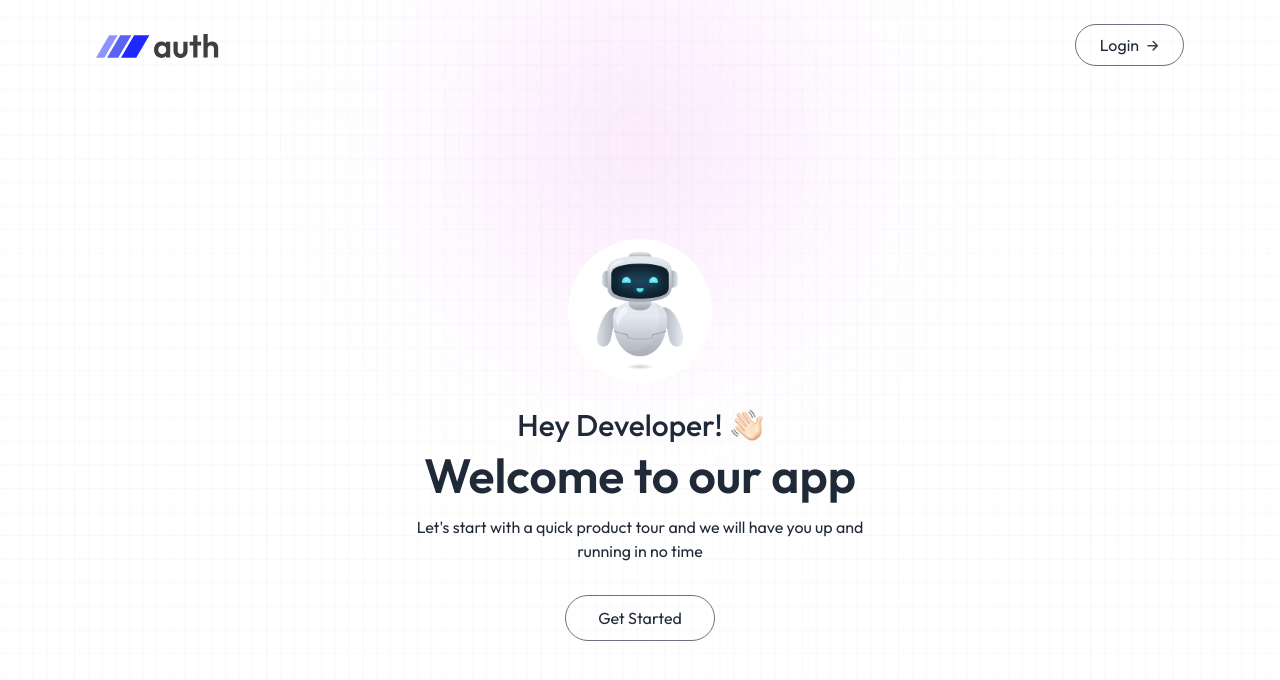
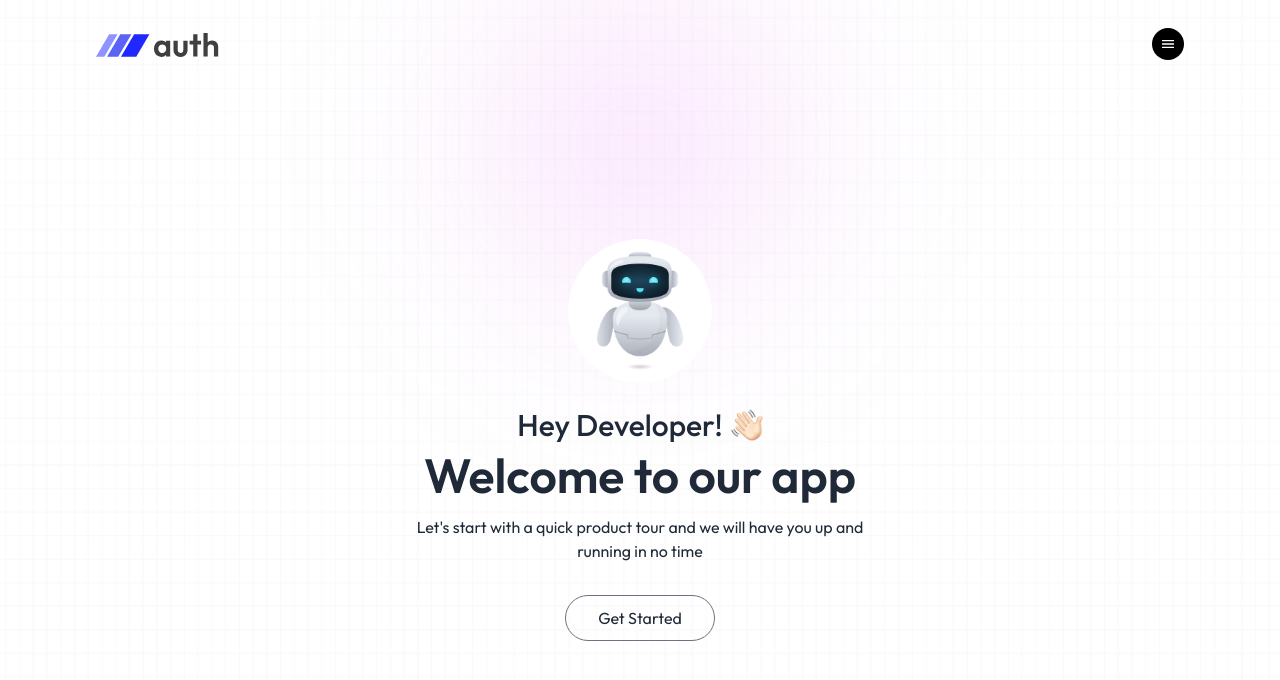
Before and after one commit to anjany06/Adv-Auth, a React (Vite) app in the folder frontend/: page / in a window 1280 px wide. Shown: the top 680 px of the page. Built offline with nearby package versions, Linux system fonts and the light colour scheme; no server answers.

Commit message:
menu added

```diff
--- a/frontend/package.json
+++ b/frontend/package.json
@@ -13,6 +13,7 @@
     "axios": "^1.7.9",
     "react": "^18.3.1",
     "react-dom": "^18.3.1",
+    "react-icons": "^5.4.0",
     "react-router-dom": "^7.1.1",
     "react-toastify": "^11.0.2"
   },
--- a/frontend/src/components/Navbar.jsx
+++ b/frontend/src/components/Navbar.jsx
@@ -3,15 +3,28 @@ import { assets } from "../assets/assets";
 import { useNavigate } from "react-router-dom";
 import { useContext } from "react";
 import { AppContext } from "../Context/AppContext";
+import { MdMenu } from "react-icons/md";
 const Navbar = () => {
   const navigate = useNavigate();
-  const { userData, backendUrl, setUserData, setIsLoggedin } =
+  const { userData, backendUrl, setUserData, isLoggedin, setIsLoggedin } =
     useContext(AppContext);
   return (
     <div className="w-full flex justify-between items-center p-4 sm:p-6 sm:px-24 absolute top-0">
       <img src={assets.logo} alt="" className="w-28 sm:w-32" />
-      {userData ? (
-        <div>{userData.name[0].toUpperCase()}</div>
+      {!isLoggedin ? (
+        <div className="w-8 h-8 flex justify-center items-center rounded-full bg-black text-white relative group">
+          <MdMenu />
+          <div className="absolute hidden group-hover:block top-0 right-0 z-10 text-black rounded pt-10">
+            <ul className="list-none m-0 p-2 bg-gray-100 text-sm">
+              <li className="py-1 px-2 hover:bg-gray-200 cursor-pointer">
+                Verify Email
+              </li>
+              <li className="py-1 px-2 hover:bg-gray-200 cursor-pointer pr-10">
+                Logout
+              </li>
+            </ul>
+          </div>
+        </div>
       ) : (
         <button
           onClick={() => navigate("/login")}
```
Also changed, not shown: 1 other file (tests, documents, lock files or other folders).
